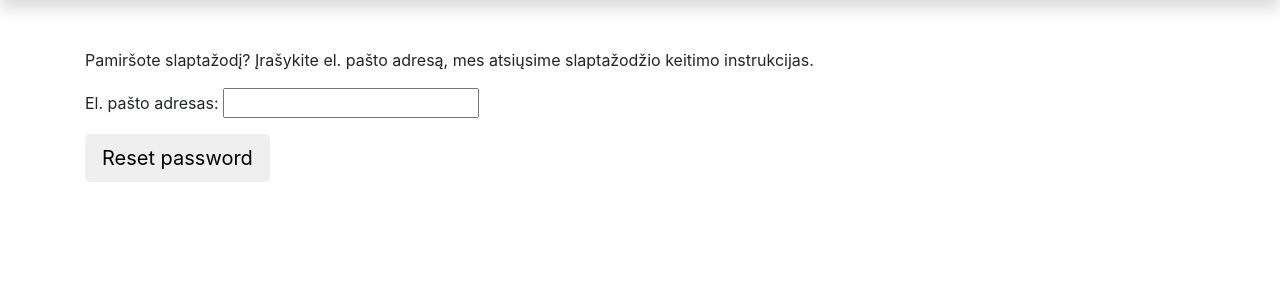
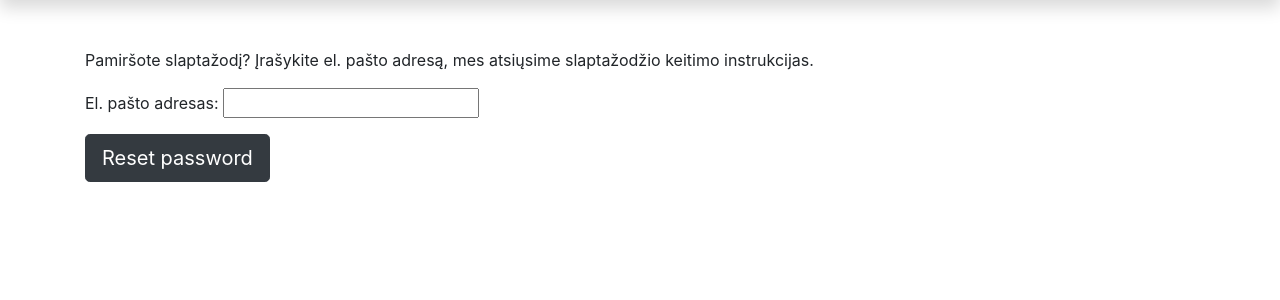
Before and after one commit to RedasMiliunas/autoservisas_2023_pavasaris, a Django app: page /accounts/password_reset/ in a window 1280 px wide. Shown: the part 136-436 px from the top of the page. Run offline with Django 4.2, Linux system fonts and the light colour scheme; some libraries are stand-ins or nearby versions.

Commit message:
Idetas mygtukas (kita klase)

```diff
--- a/myservice/autoservisas/templates/registration/password_reset_form.html
+++ b/myservice/autoservisas/templates/registration/password_reset_form.html
@@ -8,6 +8,6 @@
   {% endif %}
       <p>Pamiršote slaptažodį? Įrašykite el. pašto adresą, mes atsiųsime slaptažodžio keitimo instrukcijas.</p>
       <p>El. pašto adresas: {{ form.email }}</p>
-    <input type="submit" class="btn btn-default btn-lg" value="Reset password">
+    <input type="submit" class="btn btn-dark btn-lg" value="Reset password">
   </form>
 {% endblock %}
```
